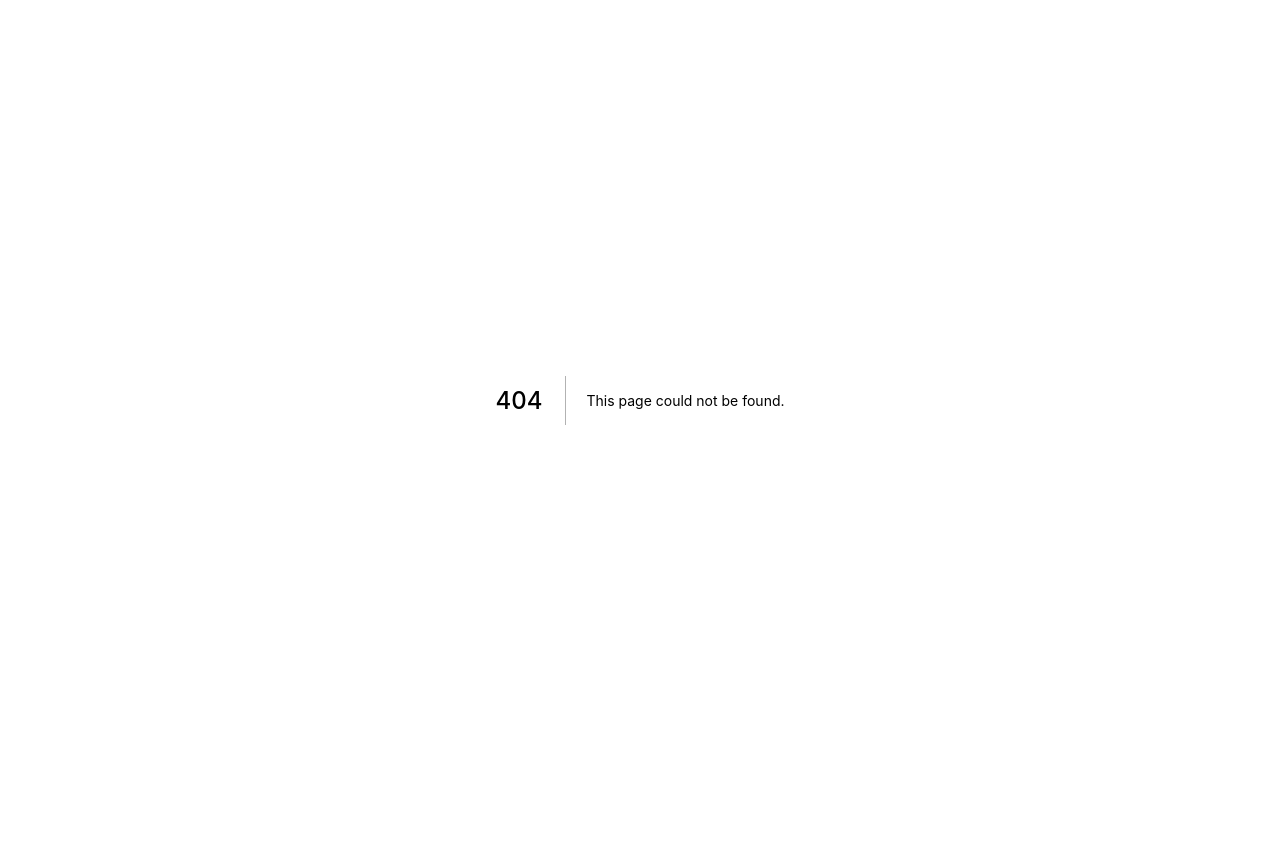
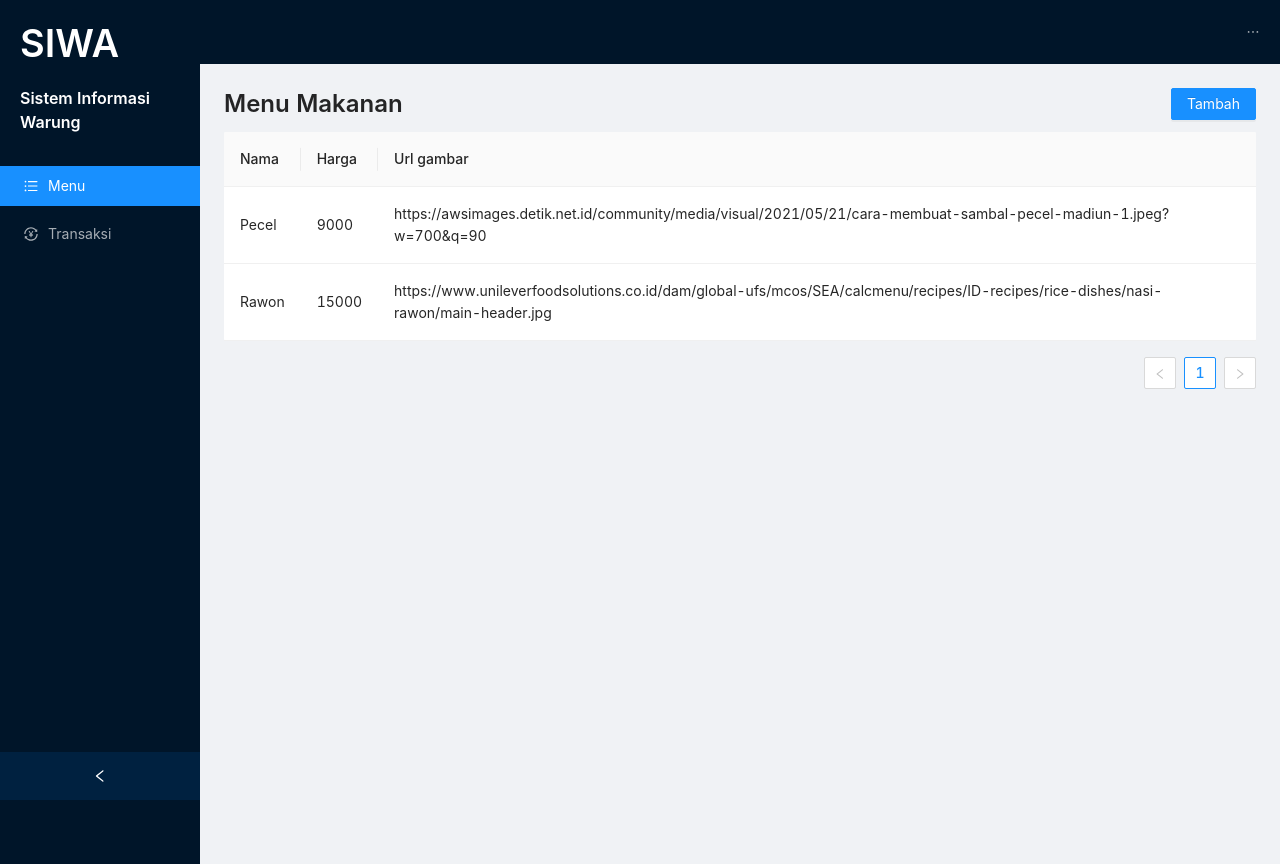
Before and after one commit to mirfanrafif/siwa-frontend, a Next.js app: page /admin/menu in a window 1280 px wide. Before the commit this address had no page. Before the commit the page ends 800 px from the top, so only its background shows below. Built offline with nearby package versions, Linux system fonts and the light colour scheme.

Commit message:
halaman list makanan selesai

```diff
--- /dev/null
+++ b/components/wrapper/LayoutWrapper.tsx
@@ -0,0 +1,33 @@
+import React from "react";
+import Head from "next/head";
+import { Layout, Menu } from "antd";
+import Sidebar from "./sidebar";
+
+export default function LayoutWrapper({ children }) {
+  return (
+    <div>
+      <Head>
+        <title>Create Next App</title>
+        <meta name="description" content="Generated by create next app" />
+        <link rel="icon" href="/favicon.ico" />
+      </Head>
+
+      <Layout>
+        <Sidebar />
+        <Layout>
+          <Layout.Header
+            className="site-layout-sub-header-background"
+            style={{ padding: 0 }}
+          >
+            <Menu theme="dark" mode="horizontal" style={{ float: "right" }}>
+              <Menu.Item key="1">Logout</Menu.Item>
+            </Menu>
+          </Layout.Header>
+          <Layout.Content>
+            <div className="site-layout-background" style={{ minHeight: "100vh", padding: 24 }}>{children}</div>
+          </Layout.Content>
+        </Layout>
+      </Layout>
+    </div>
+  );
+}
--- /dev/null
+++ b/components/wrapper/sidebar.tsx
@@ -0,0 +1,37 @@
+import { Layout, Menu, Typography } from "antd";
+import React, {useState} from "react";
+import {UnorderedListOutlined, TransactionOutlined} from '@ant-design/icons';
+import Link from "next/link";
+
+const {Title} = Typography
+
+export default function Sidebar() {
+  const [collapsed, setCollapsed] = useState(false)
+
+  const onCollapse = (collapsed: boolean) => {
+    setCollapsed(collapsed)
+  }
+
+  return (
+    <Layout.Sider
+        style={{
+        }}
+        collapsible
+        collapsed={collapsed}
+        onCollapse={onCollapse}
+      >
+        <div style={{padding: 20}}>
+          <Title level={1} style={{color: "white"}}> SIWA </Title>
+          <Title level={5} style={{color: "white"}}> Sistem Informasi Warung </Title>
+        </div>
+        <Menu theme="dark" mode="inline" defaultSelectedKeys={["1"]}>
+          <Menu.Item key="1" icon={<UnorderedListOutlined /> }>
+            <Link href="/admin/menu">Menu</Link>
+          </Menu.Item>
+          <Menu.Item key="2" icon={<TransactionOutlined />}>
+            <Link href="/admin/transaksi">Transaksi</Link>
+          </Menu.Item>
+        </Menu>
+      </Layout.Sider>
+  );
+}
--- /dev/null
+++ b/constant/index.ts
@@ -0,0 +1 @@
+export const EXT_API = "http://localhost:3000";
--- /dev/null
+++ b/models/menu.tsx
@@ -0,0 +1,5 @@
+export default interface MenuMakanan {
+    nama: string,
+    harga: number,
+    url_gambar: string
+}
--- a/package.json
+++ b/package.json
@@ -8,6 +8,7 @@
     "lint": "next lint"
   },
   "dependencies": {
+    "antd": "^4.16.13",
     "next": "12.0.2",
     "react": "17.0.2",
     "react-dom": "17.0.2"
--- a/pages/_app.tsx
+++ b/pages/_app.tsx
@@ -1,8 +1,12 @@
+import 'antd/dist/antd.css';
 import '../styles/globals.css'
 import type { AppProps } from 'next/app'
+import LayoutWrapper from '../components/wrapper/LayoutWrapper';
 
 function MyApp({ Component, pageProps }: AppProps) {
-  return <Component {...pageProps} />
+  return <LayoutWrapper>
+    <Component {...pageProps} />
+  </LayoutWrapper>
 }
 
 export default MyApp
--- /dev/null
+++ b/pages/admin/menu.tsx
@@ -0,0 +1,55 @@
+import React, { useState, useCallback, useEffect } from "react";
+import { Typography, Table, Skeleton, Row, Col, Button } from "antd";
+import styles from "../styles/Main.module.css";
+import MenuMakanan from "../../models/menu";
+import { EXT_API } from "../../constant";
+
+export default function Menu() {
+  const [listMakanan, setListMakanan] = useState(Array<MenuMakanan>());
+  const [loading, setloading] = useState(false);
+  const getData = useCallback(() => {
+    setloading(true);
+    fetch(`${EXT_API}/api/makanan`).then(async (res) => {
+      setListMakanan(await res.json());
+      setloading(false);
+    });
+  }, []);
+  useEffect(() => {
+    !loading && getData();
+  }, []);
+
+  const columns = [
+    {
+      title: "Nama",
+      dataIndex: "nama",
+      key: "nama",
+    },
+    {
+      title: "Harga",
+      dataIndex: "harga",
+      key: "harga",
+    },
+    {
+      title: "Url gambar",
+      dataIndex: "url_gambar",
+      key: "url_gambar",
+    },
+  ];
+
+  return (
+    <div>
+      <Row>
+
+        <Col span={18}>
+          <Typography.Title level={3}>Menu Makanan</Typography.Title>
+        </Col>
+        <Col span={6}> <Button href="/admin/menu/tambah" type="primary" style={{float: "right"}}>Tambah</Button> </Col>
+      </Row>
+      {loading ? (
+        <Skeleton paragraph={{ rows: 10 }} active />
+      ) : (
+        <Table dataSource={listMakanan} columns={columns} />
+      )}
+    </div>
+  );
+}
--- /dev/null
+++ b/pages/api/makanan.ts
@@ -0,0 +1,27 @@
+// Next.js API route support: https://nextjs.org/docs/api-routes/introduction
+import type { NextApiRequest, NextApiResponse } from "next";
+
+import React from "react";
+import MenuMakanan from "../../models/menu";
+
+const listMakanan: MenuMakanan[] = [
+  {
+    nama: "Pecel",
+    harga: 9000,
+    url_gambar:
+      "https://awsimages.detik.net.id/community/media/visual/2021/05/21/cara-membuat-sambal-pecel-madiun-1.jpeg?w=700&q=90",
+  },
+  {
+    nama: "Rawon",
+    harga: 15000,
+    url_gambar:
+      "https://www.unileverfoodsolutions.co.id/dam/global-ufs/mcos/SEA/calcmenu/recipes/ID-recipes/rice-dishes/nasi-rawon/main-header.jpg",
+  },
+];
+
+export default function handler(
+  req: NextApiRequest,
+  res: NextApiResponse<Array<MenuMakanan>>
+) {
+  res.status(200).json(listMakanan);
+}
--- /dev/null
+++ b/styles/Main.module.css
@@ -0,0 +1,4 @@
+.container {
+  background-color: white;
+  padding: 4rem;
+}
```
Also changed, not shown: pages/admin/menu/tambah.jsx (added, +10 -0 lines), pages/index.tsx (+1 -61 lines), 1 other file (tests, documents, lock files or other folders).
